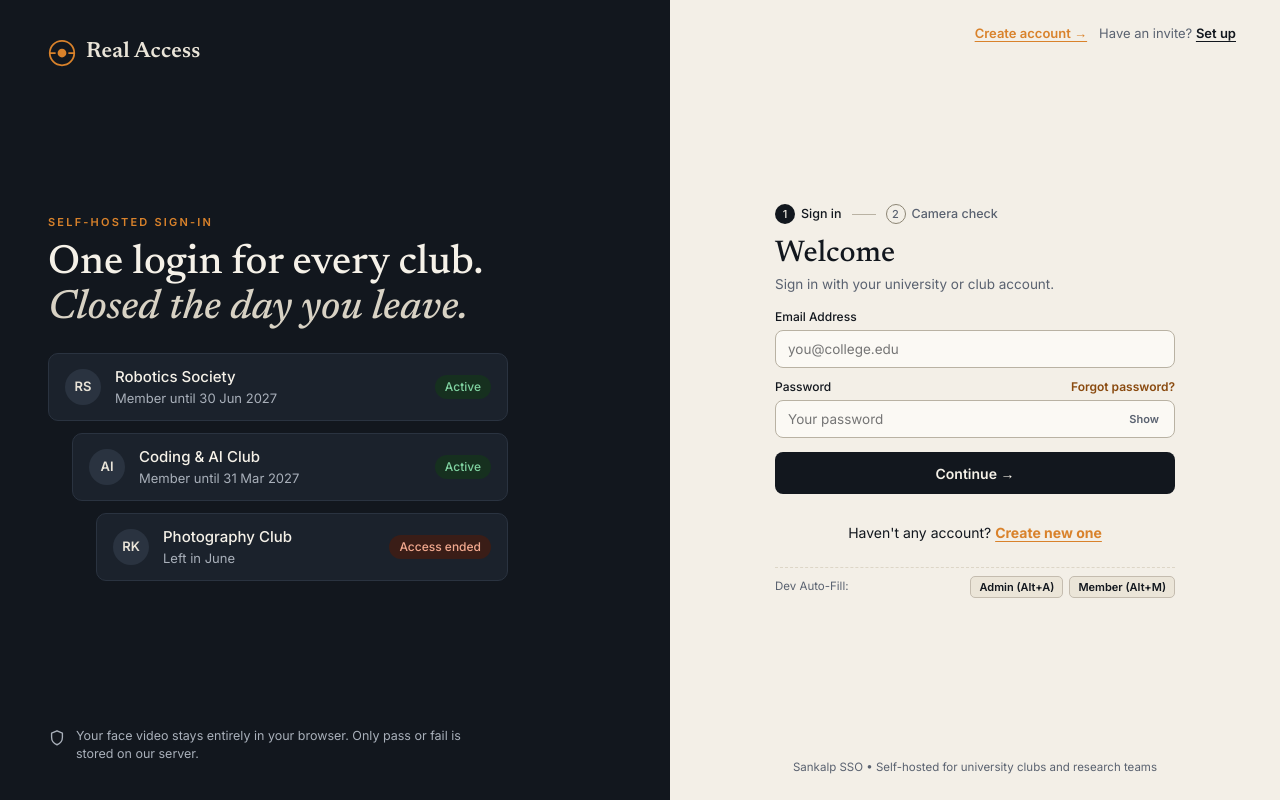
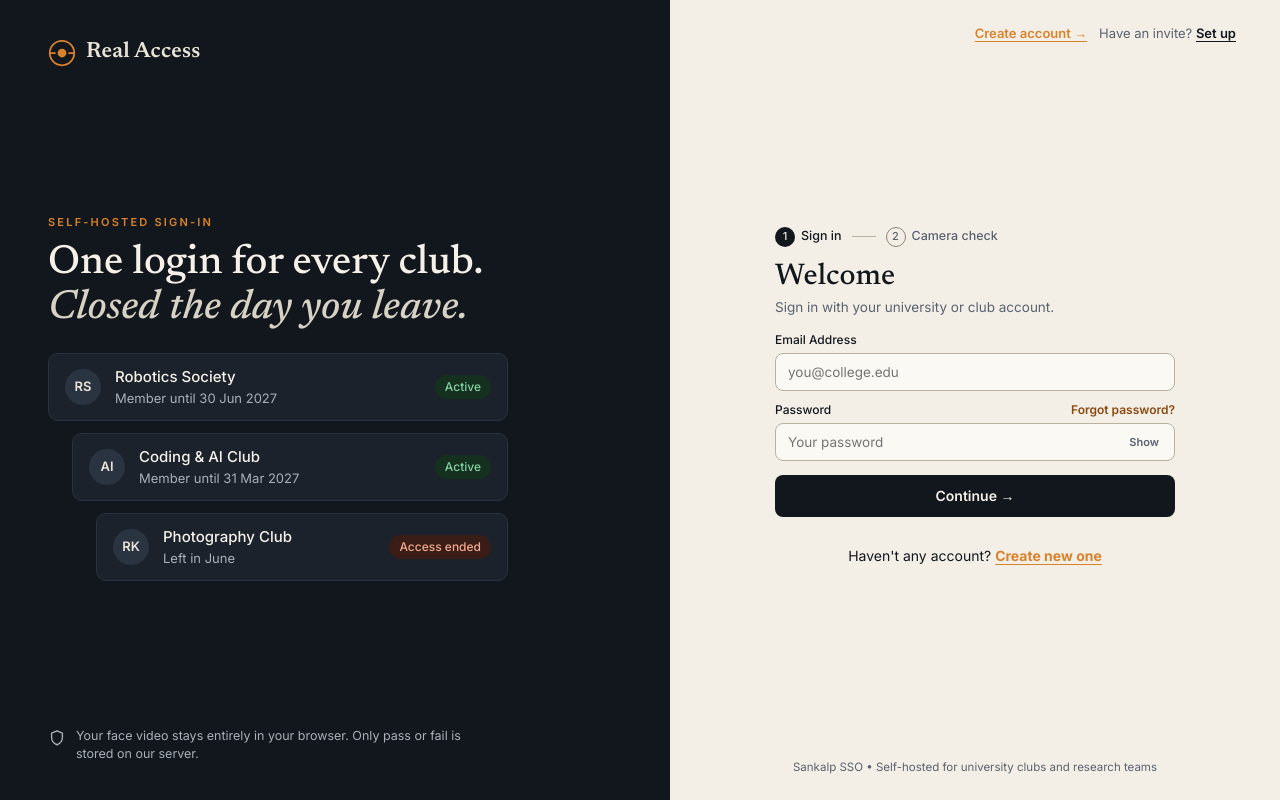
Before and after one commit to ShreyansDey/Sankalp_SSO_with_liveness, a React (Vite) app in the folder frontend/: page /login in a window 1280 px wide. Built offline with nearby package versions, Linux system fonts and the light colour scheme; no server answers.

Commit message:
fix(login): remove dev auto-fill credentials helper and shortcuts

```diff
--- a/frontend/src/pages/Login.jsx
+++ b/frontend/src/pages/Login.jsx
@@ -109,33 +109,6 @@ export default function Login() {
       setLoading(false);
     }
   };
-
-  const fillDevUser = (type) => {
-    if (!import.meta.env.DEV) return;
-    if (type === "admin") {
-      setEmail(import.meta.env.VITE_DEV_ADMIN_EMAIL || "admin@jadavpur.edu");
-      setPassword(import.meta.env.VITE_DEV_ADMIN_PASSWORD || "shaan123");
-    } else {
-      setEmail(import.meta.env.VITE_DEV_MEMBER_EMAIL || "rahul@club.edu");
-      setPassword(import.meta.env.VITE_DEV_MEMBER_PASSWORD || "shaan123");
-    }
-    setError(null);
-  };
-
-  useEffect(() => {
-    if (!import.meta.env.DEV) return;
-    const handleKeyDown = (e) => {
-      if (e.altKey && (e.key === "a" || e.key === "A")) {
-        e.preventDefault();
-        fillDevUser("admin");
-      } else if (e.altKey && (e.key === "m" || e.key === "M")) {
-        e.preventDefault();
-        fillDevUser("member");
-      }
-    };
-    window.addEventListener("keydown", handleKeyDown);
-    return () => window.removeEventListener("keydown", handleKeyDown);
-  }, []);
 
   if (checkingSession) {
     return (
@@ -404,57 +377,6 @@ export default function Login() {
               </Link>
             </div>
           </form>
-
-          {/* Development Quick Fill (Only rendered in local development) */}
-          {import.meta.env.DEV && (
-            <div style={{
-              display: "flex",
-              alignItems: "center",
-              justifyContent: "space-between",
-              paddingTop: "8px",
-              borderTop: "1px dashed #DDD6C7",
-              fontSize: "11.5px",
-              color: "#5A6270"
-            }}>
-              <span>Dev Auto-Fill:</span>
-              <div style={{ display: "flex", gap: "6px" }}>
-                <button
-                  type="button"
-                  onClick={() => fillDevUser("admin")}
-                  title="Keyboard shortcut: Alt+A"
-                  style={{
-                    background: "#EBE5D8",
-                    border: "1px solid #C4BCAF",
-                    borderRadius: "5px",
-                    padding: "3px 8px",
-                    fontSize: "11px",
-                    fontWeight: 600,
-                    color: "#12171E",
-                    cursor: "pointer"
-                  }}
-                >
-                  Admin (Alt+A)
-                </button>
-                <button
-                  type="button"
-                  onClick={() => fillDevUser("member")}
-                  title="Keyboard shortcut: Alt+M"
-                  style={{
-                    background: "#EBE5D8",
-                    border: "1px solid #C4BCAF",
-                    borderRadius: "5px",
-                    padding: "3px 8px",
-                    fontSize: "11px",
-                    fontWeight: 600,
-                    color: "#12171E",
-                    cursor: "pointer"
-                  }}
-                >
-                  Member (Alt+M)
-                </button>
-              </div>
-            </div>
-          )}
         </div>
 
         <div style={{ fontSize: "11.5px", color: "#5A6270", textAlign: "center" }}>
```
